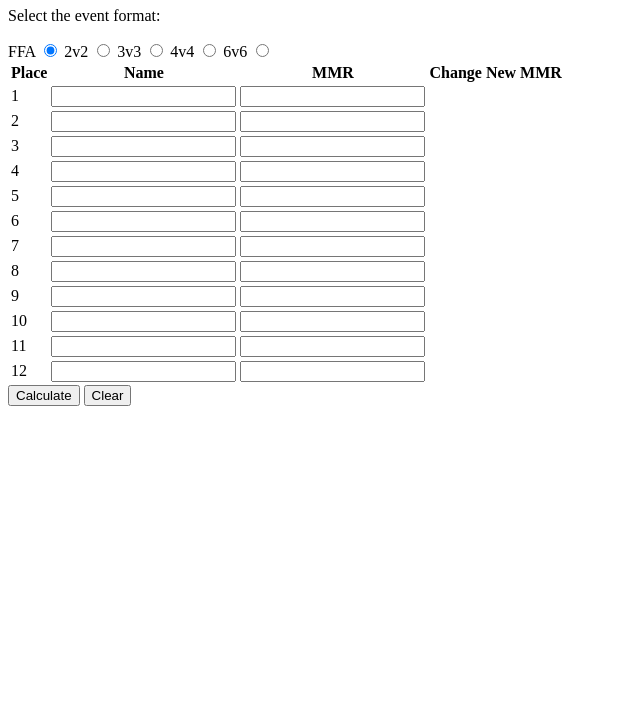
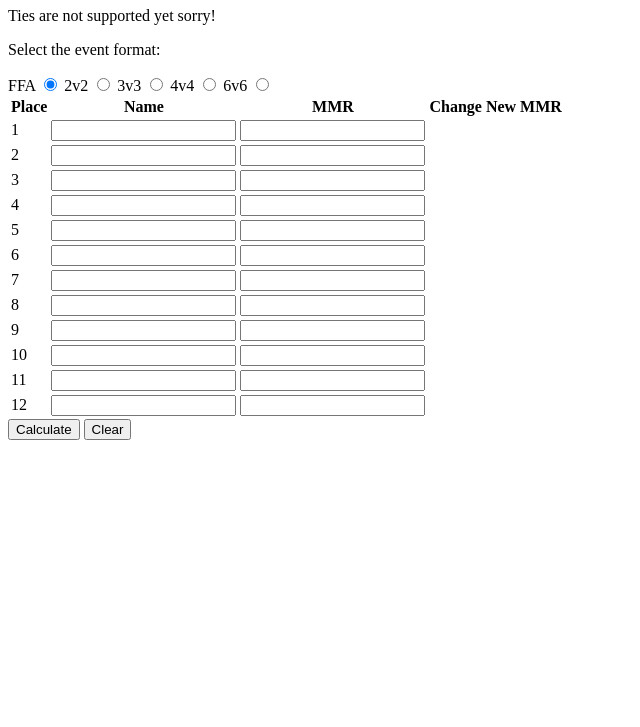
Before and after one commit to VikeMK/Lounge-MMR-Calculator, a plain HTML site: page index.html in a window 1280 px wide. Shown: the part 73-800 px from the top of the page, without its empty margins (0-640 px from the left). Drawn offline with Linux system fonts and the light colour scheme.

Commit message:
Add readme and a warning that ties aren't supported yet

```diff
--- a/index.html
+++ b/index.html
@@ -102,6 +102,7 @@
 </script>
 </head>
 <h1>Lounge MMR Calculator</h1>
+<p>Ties are not supported yet sorry!</p>
 <p>Select the event format:</p>
 <div>
     <form name="formatRadio" id="format-radio" action="" onchange="onFormatChanged()">
```
Also changed, not shown: 1 other file.
